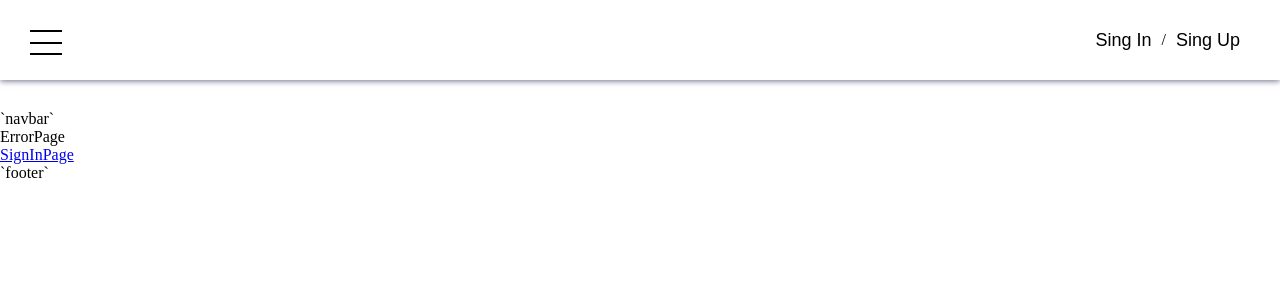
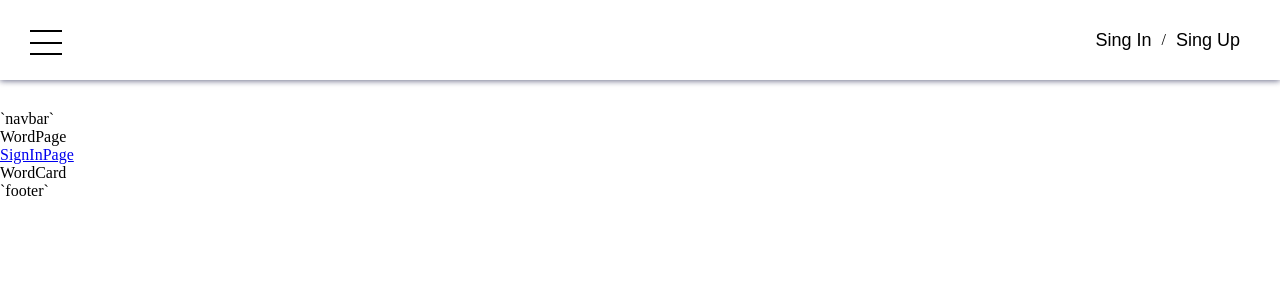
Before and after one commit to ZhuchkouAA/RS-lang, a React (Create React App) app: page /wordcard in a window 1280 px wide. Shown: the top 300 px of the page. Built offline with nearby package versions, Linux system fonts and the light colour scheme; what react-router-redux would draw is missing.

Commit message:
RSL-10: add wordpage in app structure

```diff
--- a/src/components/App/App.jsx
+++ b/src/components/App/App.jsx
@@ -12,6 +12,7 @@ import NavBar from '../NavBar/NavBar';
 import SignInPage from '../../pages/SignInPage';
 import SignUpPage from '../../pages/SignUpPage';
 import MainPage from '../../pages/MainPage';
+import WordPage from '../../pages/WordPage';
 import DictionaryPage from '../../pages/DictionaryPage';
 import SpeakItPage from '../../pages/SpeakItPage';
 import EnglishPuzzlePage from '../../pages/EnglishPuzzlePage';
@@ -36,6 +37,7 @@ const App = () => (
           <Route exact path={PATH.SIGN_IN} component={SignInPage} />
           <Route exact path={PATH.SIGN_UP} component={SignUpPage} />
           <Route exact path={PATH.MAIN} component={MainPage} />
+          <Route exact path={PATH.WORD_CARD} component={WordPage} />
           <Route exact path={PATH.DICTIONARY} component={DictionaryPage} />
           <Route exact path={PATH.SPEAK_IT} component={SpeakItPage} />
           <Route exact path={PATH.ENGLISH_PUZZLE} component={EnglishPuzzlePage} />
--- /dev/null
+++ b/src/components/WordCard/WordCard.jsx
@@ -0,0 +1,7 @@
+import React from 'react';
+
+const WordCard = () => {
+  return <div>WordCard</div>;
+};
+
+export default WordCard;
--- a/src/constants/path.js
+++ b/src/constants/path.js
@@ -13,4 +13,5 @@ export default {
   SETTINGS: '/settings',
   PROPMO: '/promo',
   ABOUT_US: '/about-us',
+  WORD_CARD: '/wordcard',
 };
--- /dev/null
+++ b/src/pages/WordPage/WordPage.jsx
@@ -0,0 +1,15 @@
+import React from 'react';
+import { NavLink } from 'react-router-dom';
+
+import PATH from '../../constants/path';
+import WordCard from '../../components/WordCard/WordCard';
+
+const WordPage = () => (
+  <>
+    <p>WordPage</p>
+    <NavLink to={PATH.SIGN_IN}>SignInPage</NavLink>
+    <WordCard />
+  </>
+);
+
+export default WordPage;
--- /dev/null
+++ b/src/pages/WordPage/index.js
@@ -0,0 +1,3 @@
+import WordPage from './WordPage';
+
+export default WordPage;
```
Also changed, not shown: src/components/WordCard/WordCard.module.scss (added), src/pages/WordPage/WordPage.module.scss (added).
